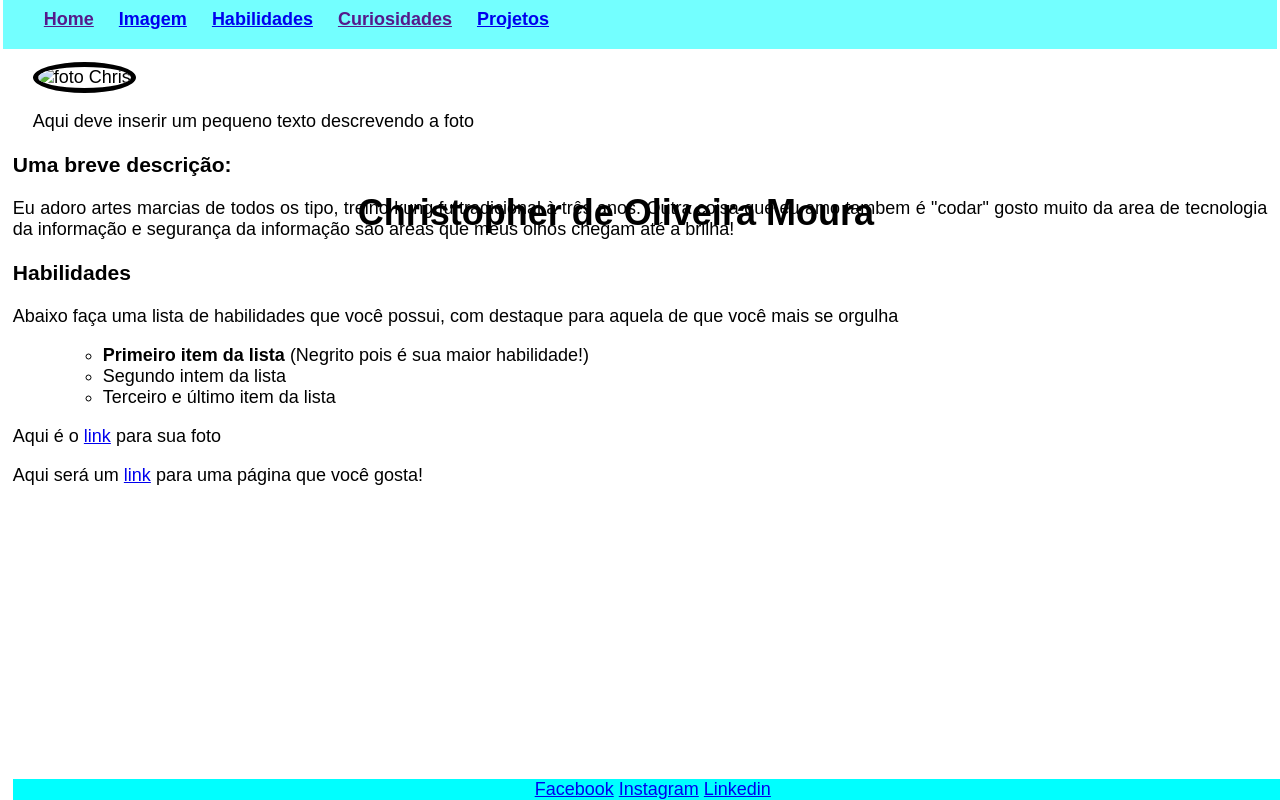
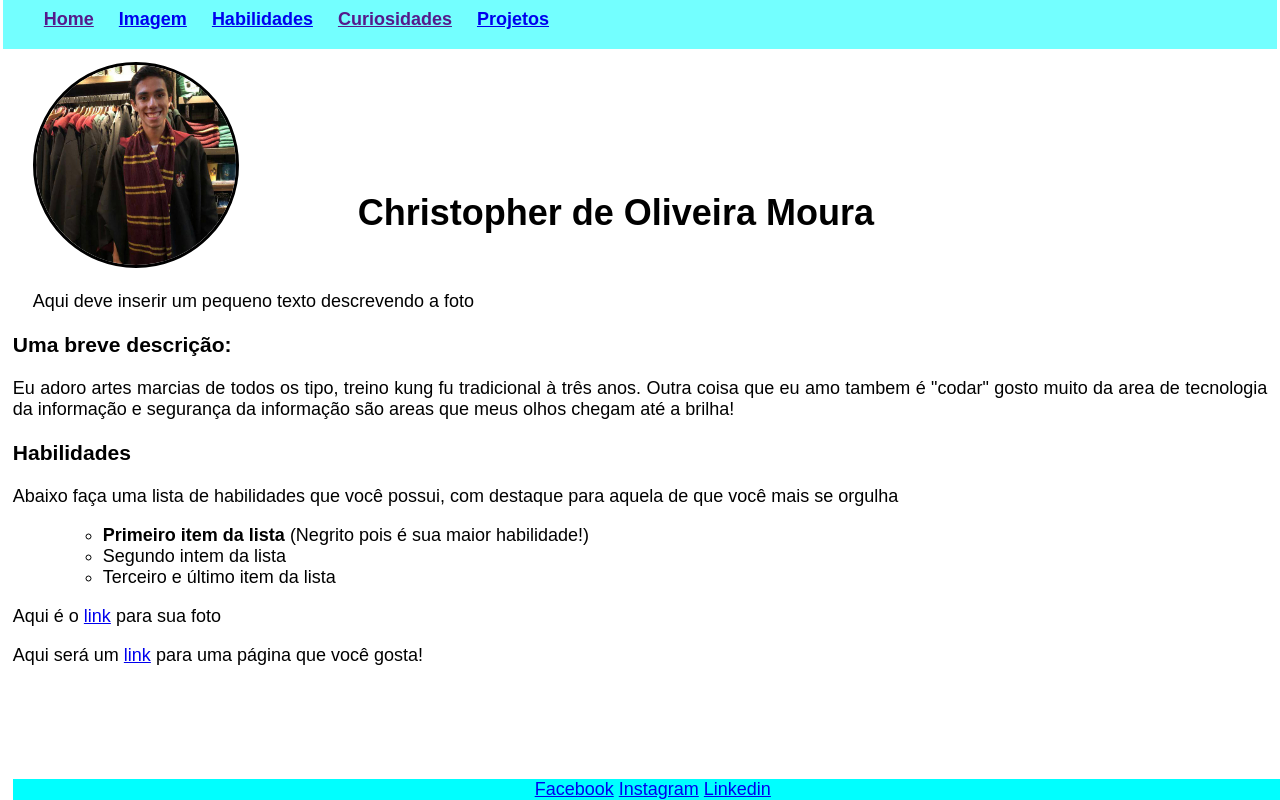
Before and after one commit to ChrisMoura2000/ChrisMoura2000.github.io, a plain HTML site: page index.html in a window 1280 px wide. Drawn offline with Linux system fonts and the light colour scheme.

Commit message:
aleatorio

```diff
--- a/index.html
+++ b/index.html
@@ -5,7 +5,7 @@
     <meta name="viewport" content="width=device-width, initial-scale=1.0">
     <title>Portifolio</title>
     <link rel="stylesheet" type="text/css" href="style.css">
-    <link rel="shortcut icon" href="3972trybe.ico" type="image/x-icon">
+    <link rel="shortcut icon" href="logobgbrnco.ico" type="image/x-icon">
 </head>
 <body>
     <header id="header">
@@ -22,7 +22,9 @@
     <main>
         <div id="home">
             <h1 id="name">Christopher de Oliveira Moura</h1>
-            <img id="fotochris" src="perfilWhatsapp.jpeg" alt="foto Chris">
+            <div class="fotoperfil">
+                <img id="fotochris" src="perfilWhatsapp.jpeg" alt="foto Chris">
+            </div>
             <p>Aqui deve inserir um pequeno texto descrevendo a foto</p>
         </div>
         <h3>Uma breve descrição:</h3>
--- a/style.css
+++ b/style.css
@@ -16,8 +16,8 @@ body{
 }
 
 #fotochris{
-    border-radius: 200%;
-    border: 5px solid black;
+    border-radius: 50%;
+    border: 3px solid black;
     width: 200px;
     margin-right: 100px;
     margin-top: 20px;
@@ -39,6 +39,8 @@ body{
 
 .nav-ul li{
     display: inline;
+    font-style: none;
+    text-decoration: none;
 }
 
 #rodape{
@@ -48,5 +50,4 @@ body{
     bottom: 0%;
     margin: 0%;
     text-align: center;
-
 }
```
Also changed, not shown: primeiro_projeto/index.html (+1 -1 lines), perfilWhatsapp.jpeg (added), 1 other file.
